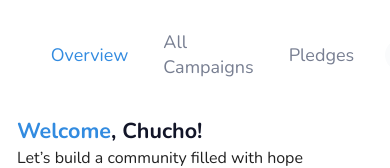
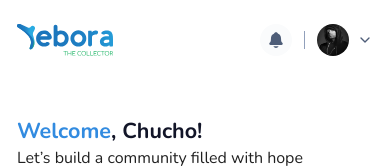
Before and after one commit to elijahthis/yebora-next, a Next.js app: page / in a window 390 px wide. Shown: the top 168 px of the page. Built offline with nearby package versions, Linux system fonts and the light colour scheme.

Commit message:
res header

```diff
--- a/components/Header/Header.module.scss
+++ b/components/Header/Header.module.scss
@@ -85,4 +85,38 @@
 }
 
 @media (max-width: 768px) {
+	.Header {
+		padding: 1.5rem 17px;
+		&__right {
+			display: flex;
+			flex-direction: row;
+			align-items: center;
+			gap: 4.93vw;
+
+			&__side {
+				gap: 12px;
+
+				.profileBit {
+					display: flex;
+					flex-direction: row;
+					align-items: center;
+					gap: 0.5rem;
+					color: #4e5d78;
+
+					font-weight: 400;
+					font-size: 14px;
+					line-height: 21px;
+					font-family: "Poppins";
+					cursor: pointer;
+
+					p {
+						display: none;
+					}
+				}
+			}
+		}
+	}
+	.headerLinks {
+		display: none;
+	}
 }
```
